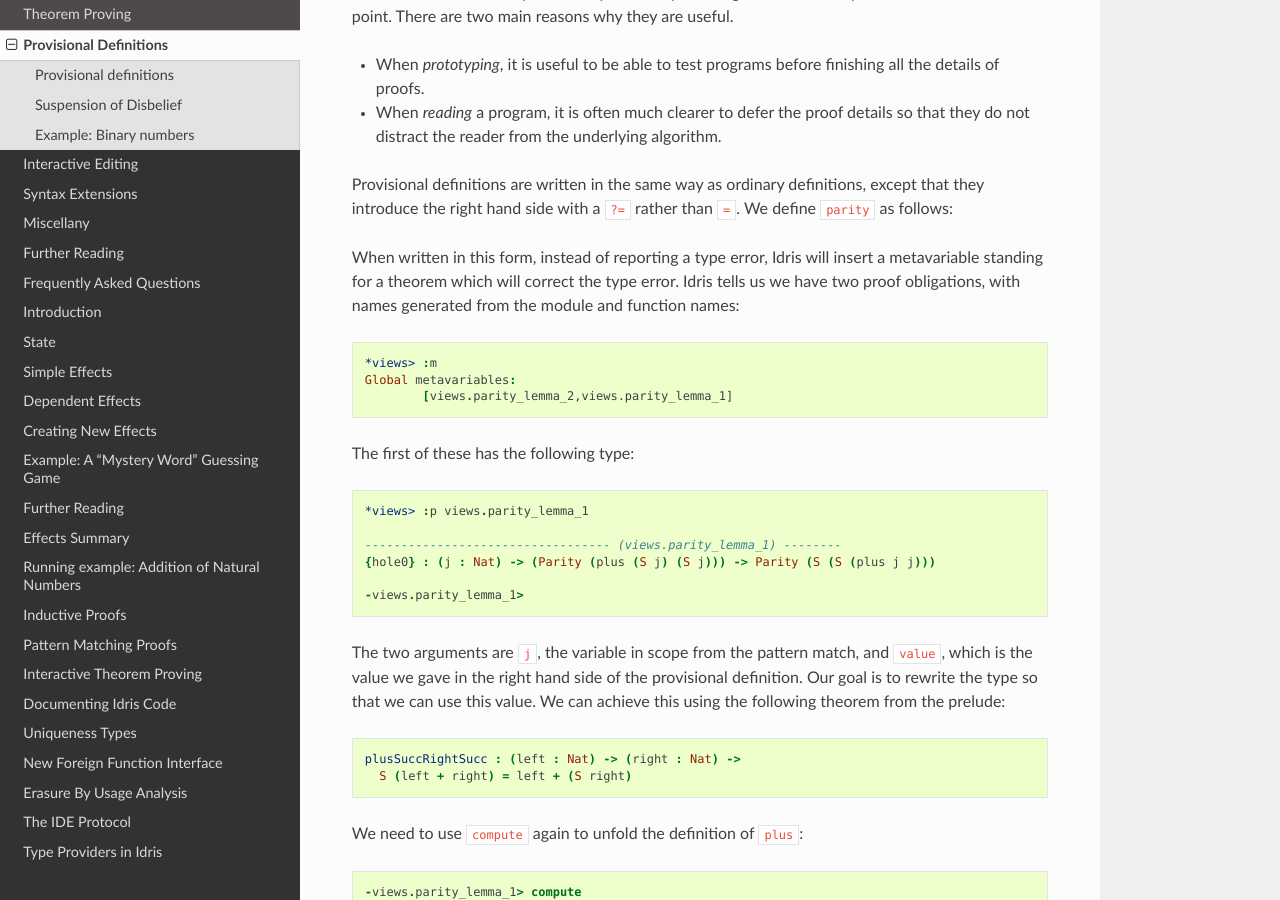
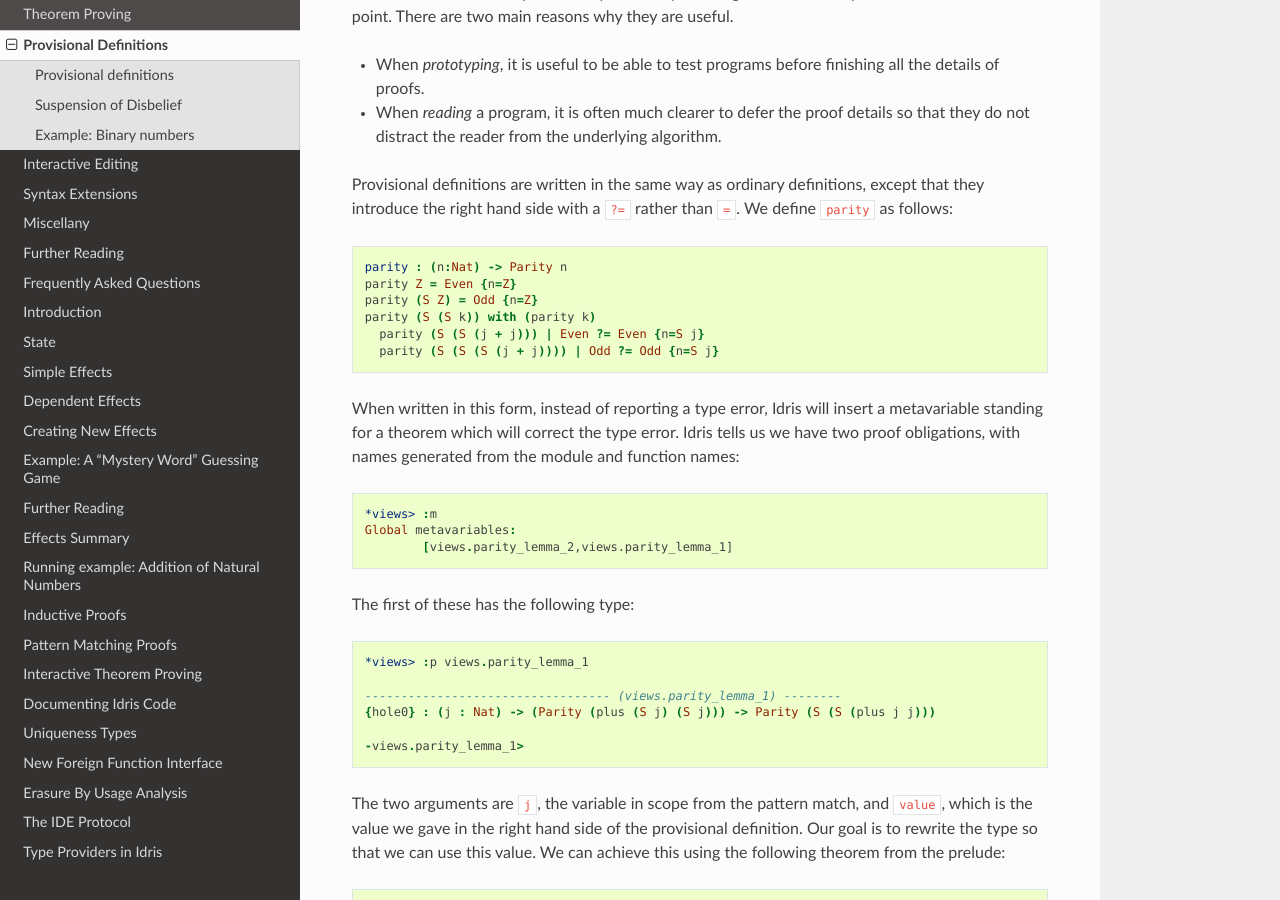
Before and after one commit to idris-lang/Idris-dev, a Sphinx documentation site: the page built from docs/tutorial/provisional.rst, in a window 1280 px wide and 900 px high, scrolled down 1086 px. Built offline with Sphinx 7.4.7 and the Read the Docs theme 2.0.0, drawn with Linux system fonts in a browser that asks for light colours; formulas are drawn with MathJax 3.

Commit message:
Add missing code snippet to provisional.rst

```diff
--- a/docs/tutorial/provisional.rst
+++ b/docs/tutorial/provisional.rst
@@ -70,6 +70,15 @@ they are useful.
 Provisional definitions are written in the same way as ordinary
 definitions, except that they introduce the right hand side with a
 ``?=`` rather than ``=``. We define ``parity`` as follows:
+
+.. code-block:: idris
+
+    parity : (n:Nat) -> Parity n
+    parity Z = Even {n=Z}
+    parity (S Z) = Odd {n=Z}
+    parity (S (S k)) with (parity k)
+      parity (S (S (j + j))) | Even ?= Even {n=S j}
+      parity (S (S (S (j + j)))) | Odd ?= Odd {n=S j}
 
 When written in this form, instead of reporting a type error, Idris
 will insert a metavariable standing for a theorem which will correct the
```
